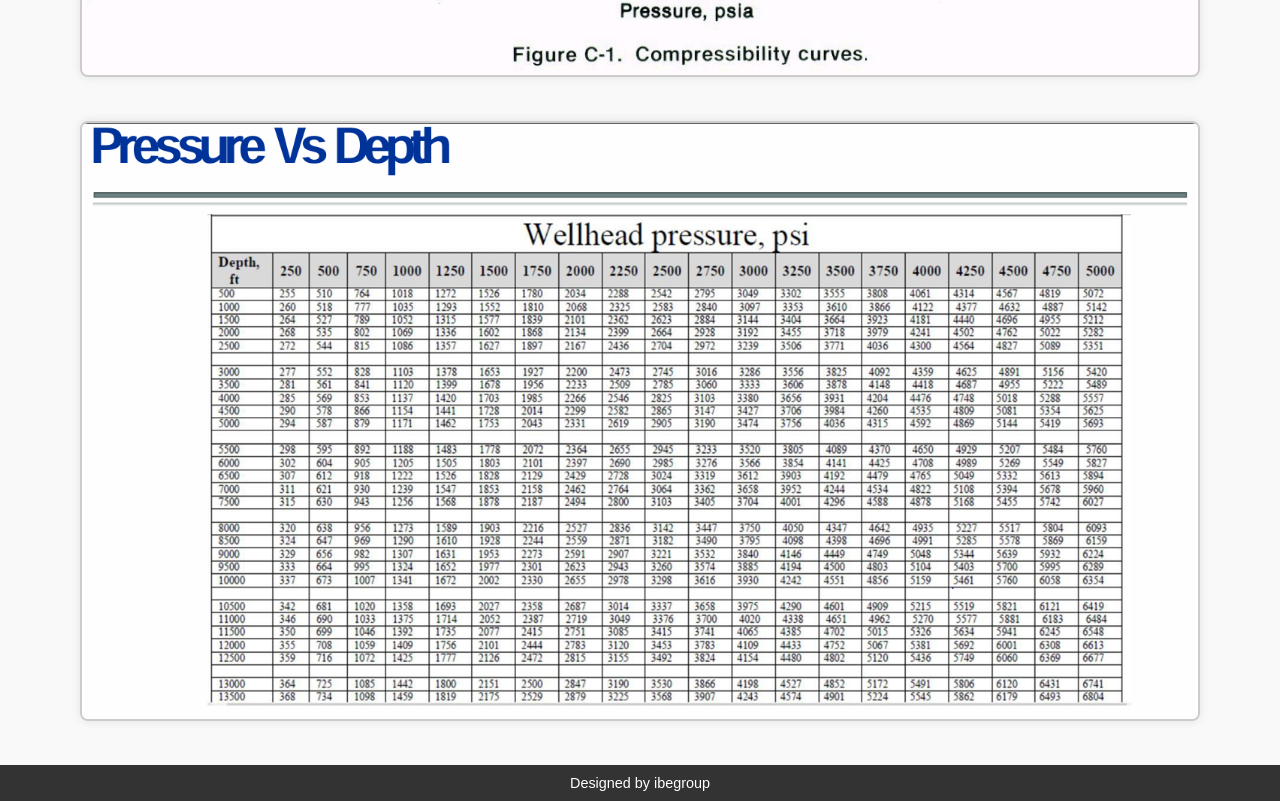
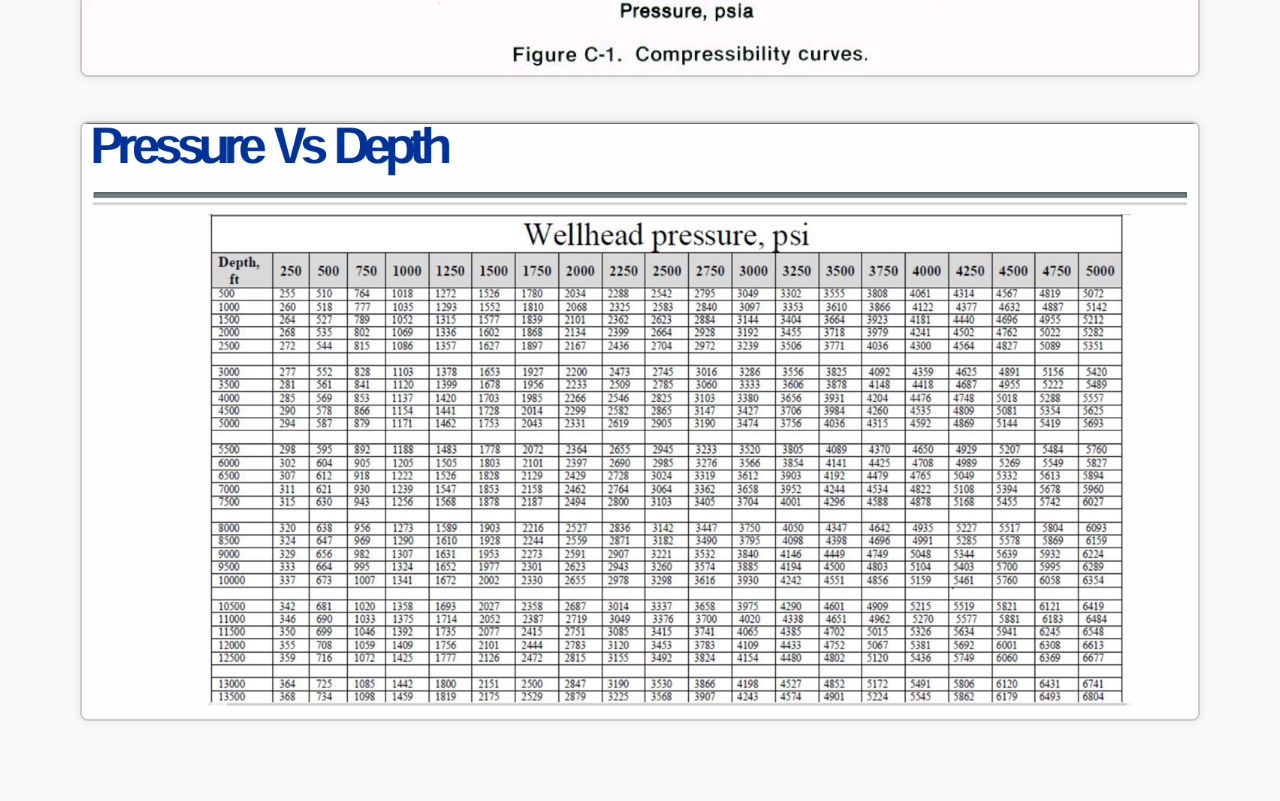
Before and after one commit to justin-ibe/Nitrogen2, a plain HTML site: page references.html in a window 1280 px wide. Shown: the part 995-1796 px from the top of the page. After the commit the page ends 1760 px from the top, so only its background shows below. Drawn offline with Linux system fonts and the light colour scheme.

Commit message:
references.html

```diff
--- a/references.html
+++ b/references.html
@@ -47,8 +47,6 @@
         <img src="CompressibilityFactorGraph.jpg" alt="CompressibilityFactorGraph">
         <img src="WellheadPressureTable.PNG" alt="WellheadPressureTable">
     </div>
-    <footer>
-        Designed by ibegroup
-    </footer>
+
 </body>
 </html>
```
